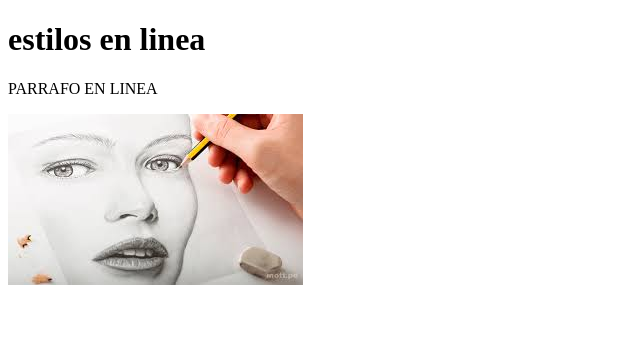
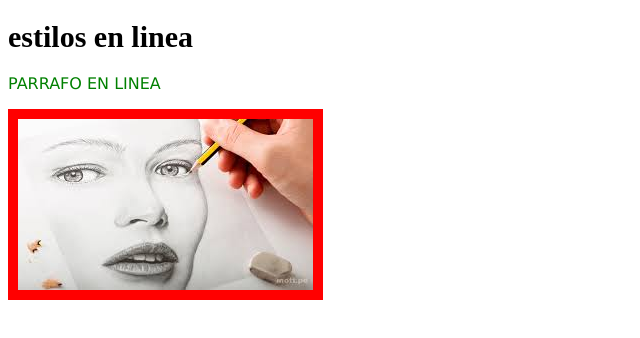
Before and after one commit to isabelolmos23/laboratorio-8, a plain HTML site: page index.html in a window 1280 px wide. Shown: the whole page, without its empty margins (0-640 px from the left). Drawn offline with Linux system fonts and the light colour scheme.

Commit message:
archivo index

```diff
--- a/index.html
+++ b/index.html
@@ -6,8 +6,8 @@
     <title>Estilos</title>
 </head>
 <body>
-    <h1>estilos en linea</h1>
-    <p>PARRAFO EN LINEA</p>
-    <img src="DIBUJO.jpg">
+    <h1 style="color:(20,20,100);font-size: 30px;">estilos en linea</h1>
+    <p style="color: green; font-family: verdana;">PARRAFO EN LINEA</p>
+    <img src="DIBUJO.jpg" style="border: 10px solid red">
 </body>
 </html>
```
